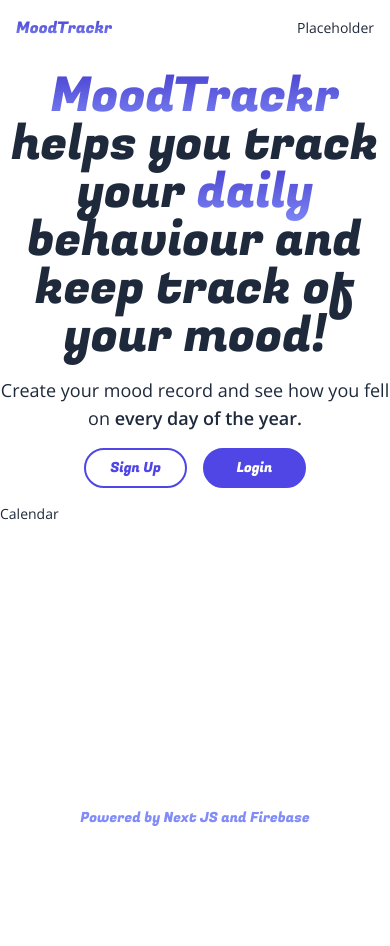
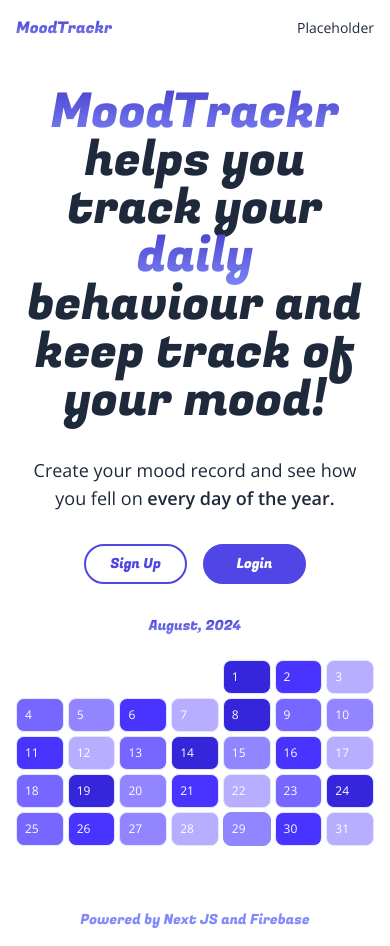
Before and after one commit to darkside550/MoodTrackr, a Next.js app: page / in a window 390 px wide. Before the commit the page ends 844 px from the top, so only its background shows below. Built offline with nearby package versions, Linux system fonts and the light colour scheme.

Commit message:
Completed Calendar component

```diff
--- a/app/layout.js
+++ b/app/layout.js
@@ -1,5 +1,6 @@
 import { Fugaz_One, Open_Sans } from "next/font/google";
 import "./globals.css";
+import Link from "next/link";
 
 const openSans = Open_Sans({ subsets: ["latin"] });
 const fugaz = Fugaz_One({ subsets: ["latin"], weight: ["400"] });
@@ -12,7 +13,9 @@
 export default function RootLayout({ children }) {
   const header = (
     <header className='p-4 sm:p-8 flex items-center justify-between gap-4'>
-      <h1 className={"text-base sm:text-lg textGradient " + fugaz.className}>MoodTrackr</h1>
+      <Link href={"/"}>
+        <h1 className={"text-base sm:text-lg textGradient " + fugaz.className}>MoodTrackr</h1>
+      </Link>
       <div className='flex items-center justify-between'>Placeholder</div>
     </header>
   );
--- a/components/Calendar.js
+++ b/components/Calendar.js
@@ -1,5 +1,133 @@
-import React from "react";
+"use client";
+import { baseRating, gradients } from "@/utils";
+import { Fugaz_One } from "next/font/google";
+import React, { useState } from "react";
 
-export default function Calendar() {
-  return <div>Calendar</div>;
+const months = {
+  January: "Jan",
+  February: "Feb",
+  March: "Mar",
+  April: "Apr",
+  May: "May",
+  June: "Jun",
+  July: "Jul",
+  August: "Aug",
+  September: "Sept",
+  October: "Oct",
+  November: "Nov",
+  December: "Dec",
+};
+const monthsArr = Object.keys(months);
+const now = new Date();
+const dayList = ["Sunday", "Monday", "Tuesday", "Wednesday", "Thursday", "Friday", "Saturday"];
+
+const fugaz = Fugaz_One({ subsets: ["latin"], weight: ["400"] });
+
+export default function Calendar(props) {
+  const { demo, completeData, handleSetMood } = props;
+  const now = new Date();
+  const currMonth = now.getMonth();
+  const [selectedMonth, setSelectMonth] = useState(Object.keys(months)[currMonth]);
+  const [selectedYear, setSelectedYear] = useState(now.getFullYear());
+
+  const numericMonth = monthsArr.indexOf(selectedMonth);
+  const data = completeData?.[selectedYear]?.[numericMonth] || {};
+
+  function handleIncrementMonth(val) {
+    // value +1 -1
+    // if we hit the bounds of the months, then we can just adjust the year that is displayed instead
+    if (numericMonth + val < 0) {
+      // set month value = 11 and decrement the year
+      setSelectedYear((curr) => curr - 1);
+      setSelectMonth(monthsArr[monthsArr.length - 1]);
+    } else if (numericMonth + val > 11) {
+      // set month val = 0 and increment the year
+      setSelectedYear((curr) => curr + 1);
+      setSelectMonth(monthsArr[0]);
+    } else {
+      setSelectMonth(monthsArr[numericMonth + val]);
+    }
+  }
+
+  const monthNow = new Date(selectedYear, Object.keys(months).indexOf(selectedMonth), 1);
+  const firstDayOfMonth = monthNow.getDay();
+  const daysInMonth = new Date(
+    selectedYear,
+    Object.keys(selectedMonth).indexOf(selectedMonth) + 1,
+    0
+  ).getDate();
+
+  const daysToDisplay = firstDayOfMonth + daysInMonth;
+
+  const numRows = Math.floor(daysToDisplay / 7) + (daysToDisplay % 7 ? 1 : 0);
+
+  return (
+    <div className='flex flex-col gap-2'>
+      <div className='grid grid-cols-5 gap-4'>
+        <button
+          onClick={() => {
+            handleIncrementMonth(-1);
+          }}
+          className='mr-auto text-indigo-400 text-lg sm:text-xl duration-200 hover:opacity-60'>
+          <i className='fa-solid fa-circle-chevron-left'></i>
+        </button>
+        <p
+          className={
+            "text-center col-span-3 capitalized whitespace-nowrap textGradient " + fugaz.className
+          }>
+          {selectedMonth}, {selectedYear}
+        </p>
+        <button
+          onClick={() => {
+            handleIncrementMonth(+1);
+          }}
+          className='ml-auto text-indigo-400 text-lg sm:text-xl duration-200 hover:opacity-60'>
+          <i className='fa-solid fa-circle-chevron-right'></i>
+        </button>
+      </div>
+      <div className='flex flex-col overflow-hidden gap-1 py-4 sm:py-6 md:py-10'>
+        {[...Array(numRows).keys()].map((row, rowIndex) => {
+          return (
+            <div key={rowIndex} className='grid grid-cols-7 gap-1'>
+              {dayList.map((dayOfWeek, dayOfWeekIndex) => {
+                let dayIndex = rowIndex * 7 + dayOfWeekIndex - (firstDayOfMonth - 1);
+
+                let dayDisplay =
+                  dayIndex > daysInMonth
+                    ? false
+                    : row === 0 && dayOfWeekIndex < firstDayOfMonth
+                    ? false
+                    : true;
+
+                let isToday = dayIndex === now.getDate();
+
+                if (!dayDisplay) {
+                  return <div className='bg-white' key={dayOfWeekIndex} />;
+                }
+
+                let color = demo
+                  ? gradients.indigo[baseRating[dayIndex]]
+                  : dayIndex in data
+                  ? gradients.indigo[data[dayIndex]]
+                  : "white";
+
+                return (
+                  <div
+                    style={{ background: color }}
+                    className={
+                      "text-xs sm:text-sm border border-solid p-2 flex items-center gap-2 justify-between rounded-lg " +
+                      (isToday ? " border-indigo-400" : " border-indigo-100") +
+                      (color === "white" ? " text-indigo-400" : " text-white")
+                    }
+                    key={dayOfWeekIndex}>
+                    <p>{dayIndex}</p>
+                  </div>
+                );
+              })}
+            </div>
+          );
+        })}
+      </div>
+    </div>
+  );
 }
--- a/components/Dashboard.js
+++ b/components/Dashboard.js
@@ -1,5 +1,6 @@
 import { Fugaz_One } from "next/font/google";
 import React from "react";
+import Calendar from "./Calendar";
 
 const fugaz = Fugaz_One({ subsets: ["latin"], weight: ["400"] });
 
@@ -57,6 +58,7 @@
           );
         })}
       </div>
+      <Calendar />
     </div>
   );
 }
--- a/components/Hero.js
+++ b/components/Hero.js
@@ -7,8 +7,8 @@
 
 export default function Hero() {
   return (
-    <div className='py-4 md:py-10 flex flex-col gap-4 sm:gap-8'>
-      <h1 className={"text-5xl sm:text-text-6xl md:text-7xl text-center " + fugaz.className}>
+    <div className='py-4 md:py-10 flex flex-col gap-8 sm:gap-10'>
+      <h1 className={"text-5xl sm:text-6xl md:text-7xl text-center " + fugaz.className}>
         <span className='textGradient'>MoodTrackr</span> helps you track your{" "}
         <span className='textGradient'>daily</span> behaviour and keep track of your mood!
       </h1>
@@ -22,7 +22,7 @@
         <Button text='Login' dark />
       </div>
 
-      <Calendar />
+      <Calendar demo />
     </div>
   );
 }
--- a/components/Main.js
+++ b/components/Main.js
@@ -1,7 +1,7 @@
 function Main(props) {
   const { children } = props;
 
-  return <main className='flex-1 flex flex-col className="p-4 sm:p-8'>{children}</main>;
+  return <main className='flex-1 flex flex-col p-4 sm:p-8'>{children}</main>;
 }
 
 export default Main;
--- /dev/null
+++ b/utils/index.js
@@ -0,0 +1,117 @@
+export const gradients = {
+  indigo: [
+    "#dcd6ff",
+    "#b8adff",
+    "#9285ff",
+    "#7766ff",
+    "#4833ff",
+    "#3525db",
+    "#261ab1",
+    "#1a1093",
+    "#10097a",
+  ],
+  green: [
+    "#dcfdc3",
+    "#affc9d",
+    "#7cf86c",
+    "#4bf246",
+    "#0cea1c",
+    "#0dc928",
+    "#0ca82f",
+    "#038731",
+    "#047031",
+  ],
+  blue: [
+    "#ccfffa",
+    "#9afefe",
+    "#66f1fc",
+    "#41dffa",
+    "#07c2f7",
+    "#0497d4",
+    "#0171b1",
+    "#02518e",
+    "#003a76",
+  ],
+  yellow: [
+    "#fff8db",
+    "#fff0b8",
+    "#ffe495",
+    "#ffd97b",
+    "#ffc84f",
+    "#dba339",
+    "#b78127",
+    "#936118",
+    "#7a4b10",
+  ],
+  pink: [
+    "#ffd8f2",
+    "#ffb1ea",
+    "#ff8aea",
+    "#ff6df1",
+    "#ff3dfe",
+    "#cd2ddb",
+    "#9d1fb7",
+    "#731493",
+    "#540b7a",
+  ],
+};
+
+export const baseRating = {
+  0: 2,
+  1: 5,
+  2: 4,
+  3: 1,
+  4: 3,
+  5: 2,
+  6: 4,
+  7: 1,
+  8: 5,
+  9: 3,
+  10: 2,
+  11: 4,
+  12: 1,
+  13: 3,
+  14: 5,
+  15: 2,
+  16: 4,
+  17: 1,
+  18: 3,
+  19: 5,
+  20: 2,
+  21: 4,
+  22: 1,
+  23: 3,
+  24: 5,
+  25: 3,
+  26: 4,
+  27: 2,
+  28: 1,
+  29: 2,
+  30: 4,
+  31: 1,
+  32: 3,
+  33: 5,
+  34: 2,
+  35: 4,
+  36: 1,
+  37: 5,
+  38: 3,
+  39: 2,
+  40: 5,
+  41: 4,
+  42: 1,
+  43: 3,
+};
+
+export const demoData = {
+  15: 2,
+  16: 4,
+  17: 1,
+  18: 3,
+  19: 5,
+  20: 2,
+  21: 4,
+  22: 1,
+  23: 3,
+  24: 5,
+};
```
